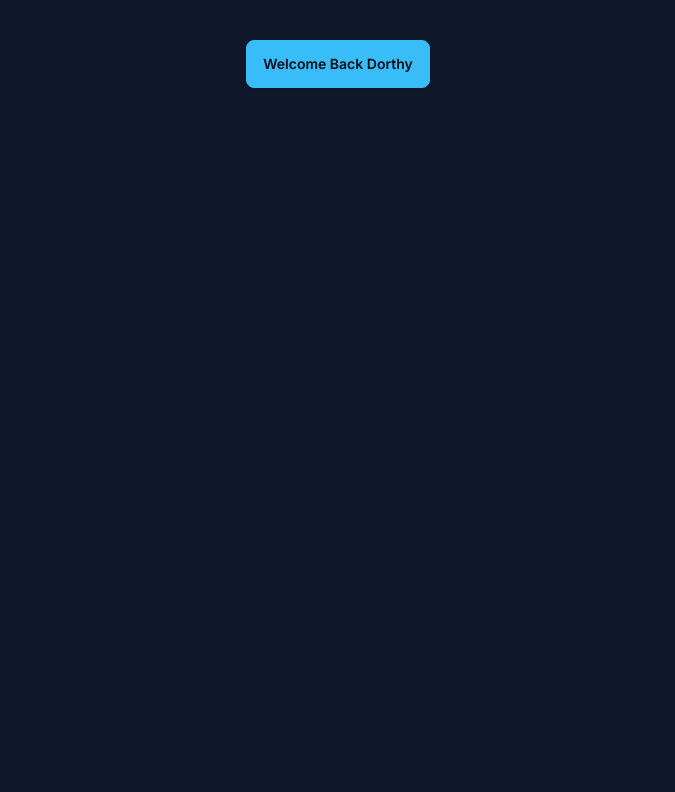
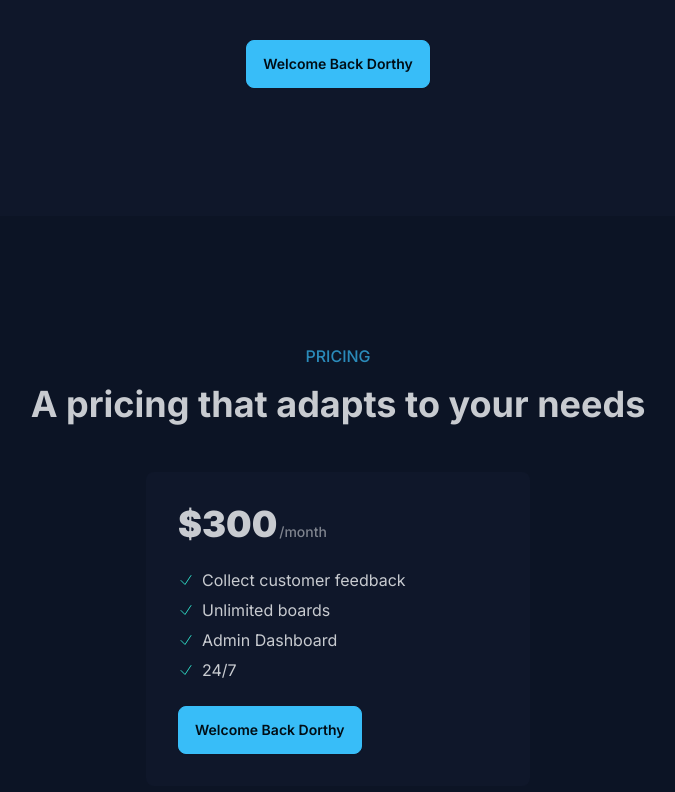
Before and after one commit to Baldbutgold/nextjs, a Next.js app: page / in a window 1280 px wide. Shown: the part 352-1144 px from the top of the page, without its empty margins (302-977 px from the left). Before the commit the page ends 800 px from the top, so only its background shows below. Built offline with nearby package versions, Linux system fonts and the light colour scheme.

Commit message:
lesson 80 or so

```diff
--- a/app/page.js
+++ b/app/page.js
@@ -3,10 +3,10 @@ import ButtonLogin from "@/components/ButtonLogin";
 export default function Home() {
   const isLoggedIn = true;
   const name = "Dorthy";
-  const counter = 10;
 
   return (
     <main>
+      {/* HEADER */}
       <section className="bg-base-200">
         <div className="flex justify-between items-center px-8 py-4 max-w-5xl mx-auto">
           <div className="font-bold">CodeFast SaaS</div>
@@ -20,6 +20,7 @@ export default function Home() {
         </div>
       </section>
 
+      {/* HERO */}
       <section className="px-8 text-center py-32 max-w-5xl mx-auto">
         <h1 className="text-4xl lg:text-5xl font-extrabold mb-6">
           Collect Customer Feedback to build better products
@@ -30,6 +31,99 @@ export default function Home() {
         </div>
         <ButtonLogin isLoggedIn={isLoggedIn} name={name} />
       </section>
+
+      {/* PRICING */}
+      <section className="bg-base-200">
+        <div className="px-8 py-32 max-w-5xl mx-auto">
+          <p className="uppercase font-medium text-center opacity-70 mb-4 text-primary">
+            pricing
+          </p>
+          <h2 className="text-3xl lg:text-4xl font-bold mb-12 text-center">
+            A pricing that adapts to your needs
+          </h2>
+          <div className="p-8 bg-base-100 max-w-96 rounded-lg mx-auto space-y-6">
+            <div className="">
+              <div className="inline-block font-black text-4xl pr-0.5">
+                $300
+              </div>
+              <div className="inline-block text-sm font-medium opacity-60">
+                /month
+              </div>
+            </div>
+            <ul className="space-y-1.5">
+              <li className="flex gap-2 items-center mt-4">
+                <svg
+                  xmlns="http://www.w3.org/2000/svg"
+                  fill="none"
+                  viewBox="0 0 24 24"
+                  strokeWidth={1.5}
+                  stroke="currentColor"
+                  className="text-success size-4"
+                >
+                  <path
+                    strokeLinecap="round"
+                    strokeLinejoin="round"
+                    d="m4.5 12.75 6 6 9-13.5"
+                  />
+                </svg>
+                Collect customer feedback
+              </li>
+              <li className="flex gap-2 items-center">
+                <svg
+                  xmlns="http://www.w3.org/2000/svg"
+                  fill="none"
+                  viewBox="0 0 24 24"
+                  strokeWidth={1.5}
+                  stroke="currentColor"
+                  className="text-success size-4"
+                >
+                  <path
+                    strokeLinecap="round"
+                    strokeLinejoin="round"
+                    d="m4.5 12.75 6 6 9-13.5"
+                  />
+                </svg>
+                Unlimited boards
+              </li>
+              <li className="flex gap-2 items-center">
+                <svg
+                  xmlns="http://www.w3.org/2000/svg"
+                  fill="none"
+                  viewBox="0 0 24 24"
+                  strokeWidth={1.5}
+                  stroke="currentColor"
+                  className="text-success size-4"
+                >
+                  <path
+                    strokeLinecap="round"
+                    strokeLinejoin="round"
+                    d="m4.5 12.75 6 6 9-13.5"
+                  />
+                </svg>
+                Admin Dashboard
+              </li>
+              <li className="flex gap-2 items-center">
+                <svg
+                  xmlns="http://www.w3.org/2000/svg"
+                  fill="none"
+                  viewBox="0 0 24 24"
+                  strokeWidth={1.5}
+                  stroke="currentColor"
+                  className="text-success size-4"
+                >
+                  <path
+                    strokeLinecap="round"
+                    strokeLinejoin="round"
+                    d="m4.5 12.75 6 6 9-13.5"
+                  />
+                </svg>
+                24/7
+              </li>
+            </ul>
+            <ButtonLogin isLoggedIn={isLoggedIn} name={name} />
+          </div>
+        </div>
+      </section>
     </main>
   );
 }
```
Also changed, not shown: .devcontainer/devcontainer.json (added), .eslintrc.json.
